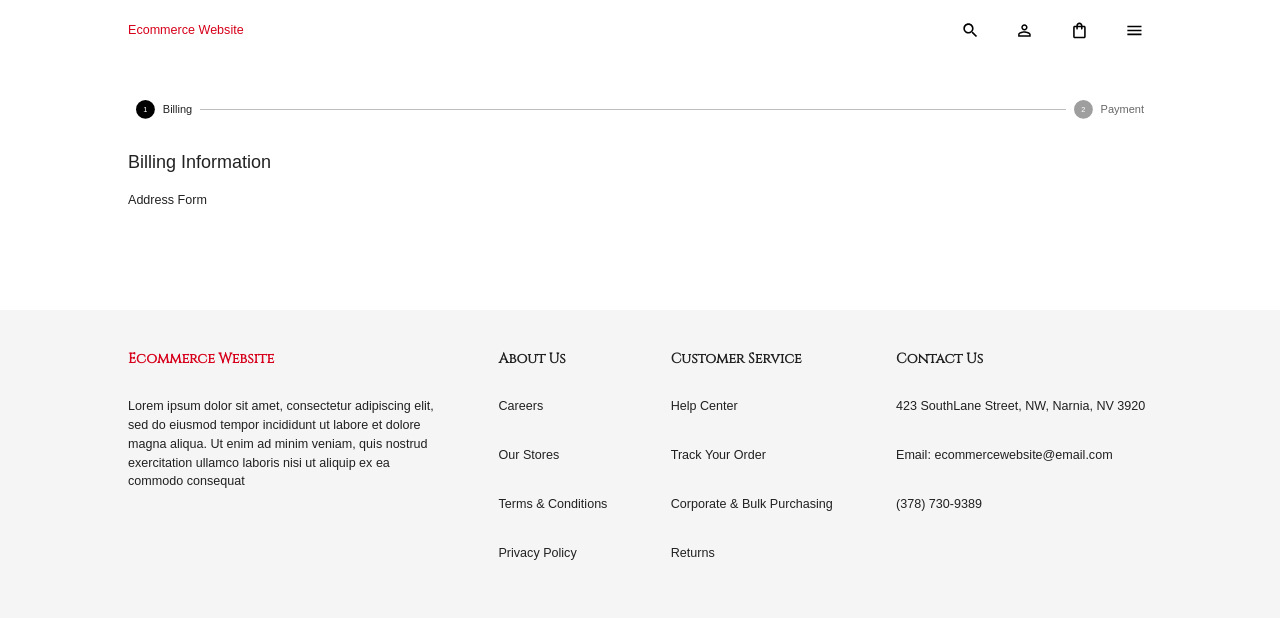
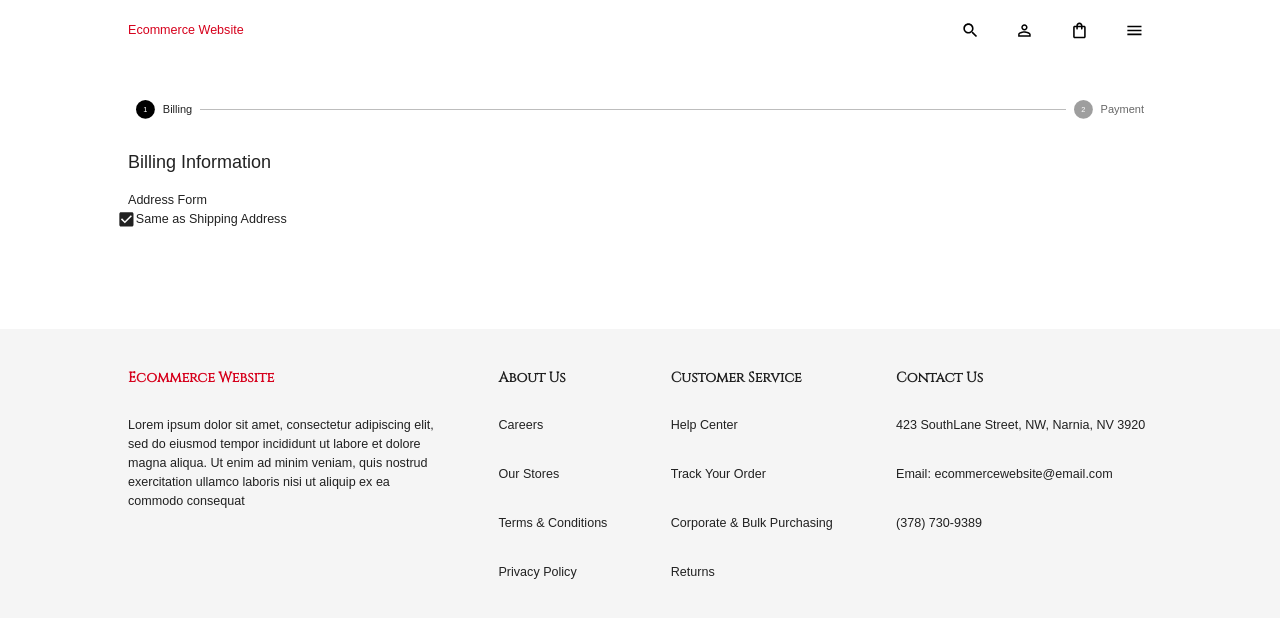
Before and after one commit to brosmar18/ecommerce-client, a React (Create React App) app: page /checkout in a window 1280 px wide. Shown: the top 618 px of the page. Built offline with nearby package versions, Linux system fonts and the light colour scheme; a web font is replaced by a local one.

Commit message:
Checkbox added

```diff
--- a/src/pages/Checkout/Shipping.jsx
+++ b/src/pages/Checkout/Shipping.jsx
@@ -1,6 +1,6 @@
 import { Box, Checkout, FormControlLabel, Typography } from '@mui/material';
 import AddressForm from './AddressForm';
-import { Add } from '@mui/icons-material';
+import { Add, CheckBox } from '@mui/icons-material';
 
 const Shipping = ({
     values,
@@ -25,6 +25,24 @@ const Shipping = ({
                     handleChange={handleChange}
                 />
             </Box>
+            <Box mb="20px">
+                <FormControlLabel
+                label="Same as Shipping Address"
+                    control={
+                        <CheckBox
+                            defaultChecked
+                            value={values.shippingAddress.isSameAddress}
+                            onChange={() =>
+                                setFieldValue(
+                                    "shippingAddress.isSameAddress",
+                                    !values.shippingAddress.isSameAddress
+                                )
+                            }
+                        />
+                    }
+                />
+
+            </Box>
         </Box>
     )
 }
```
